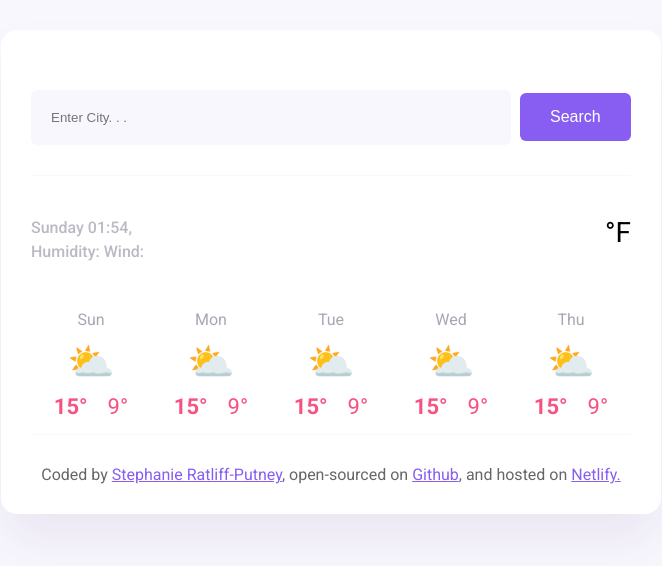
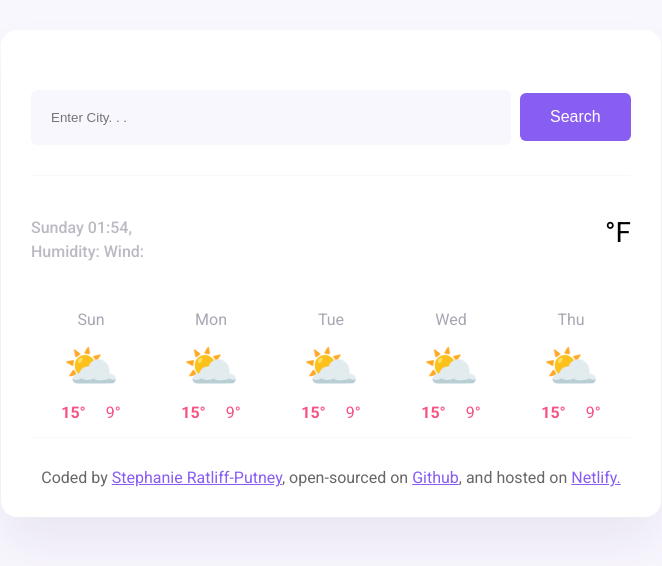
Before and after one commit to MutableSpectre/srp-weather-application-project, a website built with Parcel: page index.html in a window 1280 px wide. Shown: the whole page, without its empty margins (309-971 px from the left). Built offline with nearby package versions, Linux system fonts and the light colour scheme; no server answers; a web font is replaced by a local one.

Commit message:
Resized Font in CSS
Resized the font in the weather-forecast-icon and weather-forecast-temperatures classes.

```diff
--- a/src/styles.css
+++ b/src/styles.css
@@ -100,14 +100,14 @@ main {
 }
 
 .weather-forecast-icon {
-    font-size: 38px;
+    font-size: 45px;
     text-align: center;
 }
 
 .weather-forecast-temperatures {
     color: #F65282;
     display: flex;
-    font-size: 22px;
+    font-size: 16px;
     justify-content: center;
     margin-top: 10px;
     text-align: center;
```
